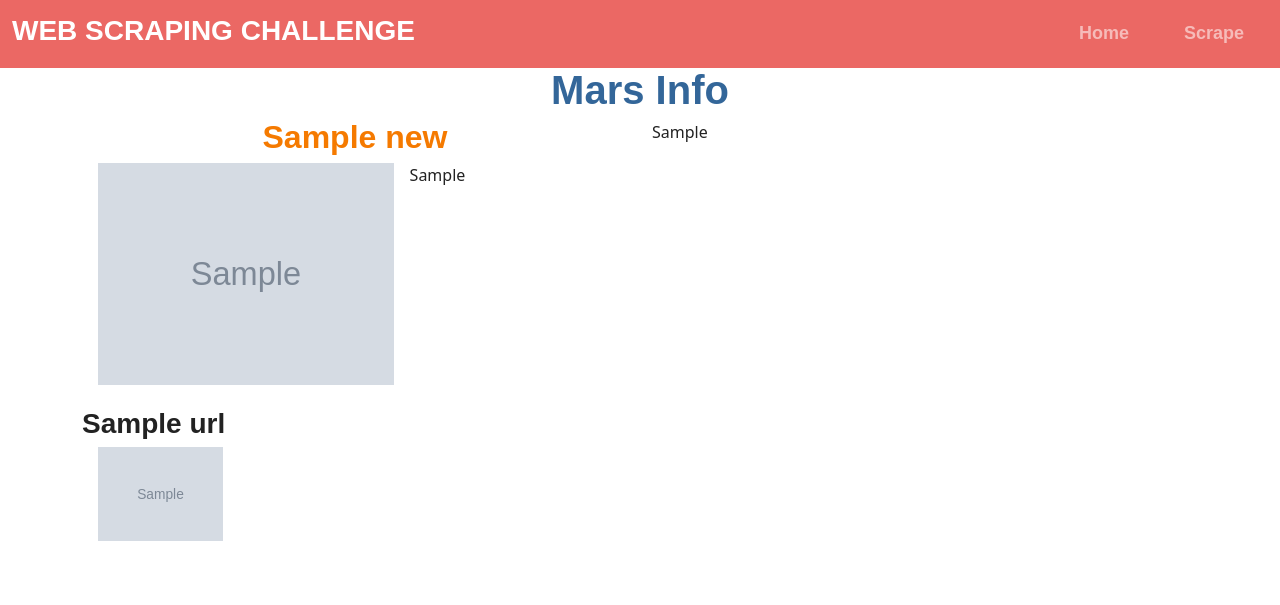
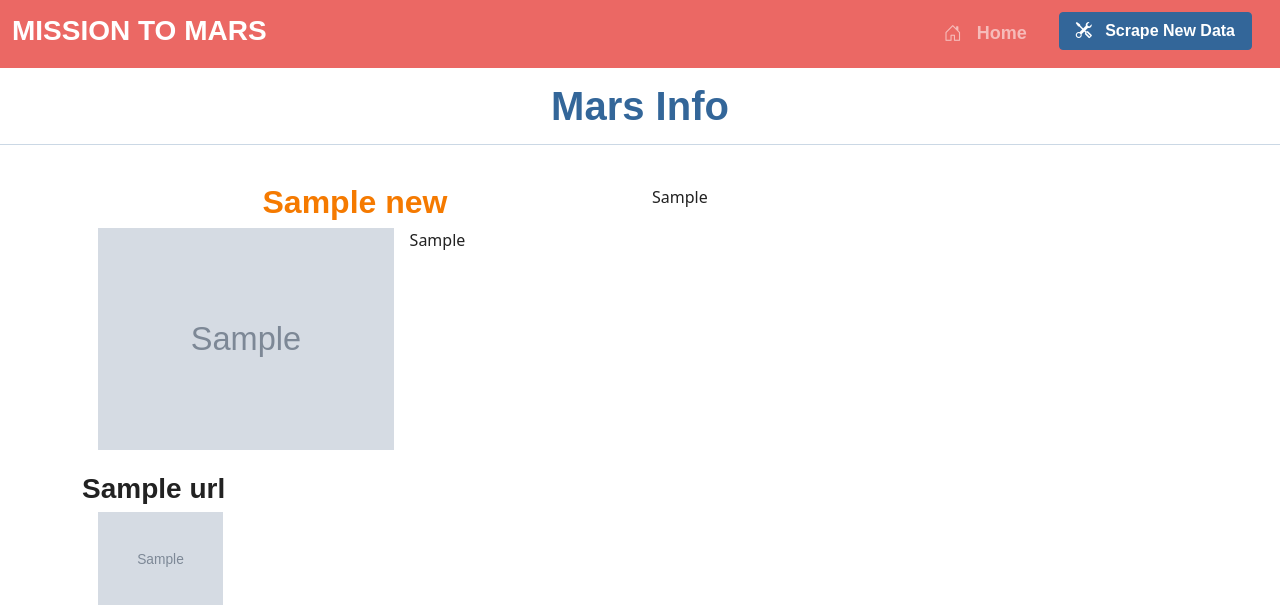
Before and after one commit to RL-Lane/web-scraping-challenge, a Flask app: page / in a window 1280 px wide. Shown: the top 605 px of the page. Run offline with Flask 2, Linux system fonts and the light colour scheme; grey boxes marked "Sample" are stand-in pictures; a database or web service that is not in the repository returns one stand-in record (values such as "Sample title"); some libraries are stand-ins or nearby versions; some web fonts are replaced.

Commit message:
styling adjustments

```diff
--- a/templates/index.html
+++ b/templates/index.html
@@ -7,14 +7,15 @@
     <head>
         <meta charset="utf-8">
         <meta http-equiv="X-UA-Compatible" content="IE=edge">
-        <title>Python Weather Analysis</title>
+        <title>Web Scraping Challenge</title>
         <meta name="description" content="">
         <meta name="viewport" content="width=device-width, initial-scale=1">
         <link rel="stylesheet" href="">
-        <link rel="stylesheet" href="../static/bootstrap.min.css">
+        <link rel="stylesheet" href="static/bootstrap.min.css">
         <link rel="stylesheet" href="style.css">
         <script type="text/javascript" src="https://cdn.jsdelivr.net/npm/bootstrap@5.0.1/dist/js/bootstrap.min.js"></script>
         <!-- <script src="https://code.jquery.com/jquery-3.6.0.js"></script> -->
+        <link rel="stylesheet" href="https://cdn.jsdelivr.net/npm/bootstrap-icons@1.8.3/font/bootstrap-icons.css">
 
 
     </head>
@@ -29,7 +30,7 @@
 
         <nav class="navbar navbar-expand-md navbar-dark bg-primary">
             <div class="container-fluid">
-              <a class="navbar-brand" href="/"><h3><strong>Web Scraping Challenge</strong></h3></a>
+              <a class="navbar-brand" href="/"><h3><strong>Mission to Mars</strong></h3></a>
               <button class="navbar-toggler" type="button" data-bs-toggle="collapse" data-bs-target="#navbarColor01"
               aria-controls="navbarColor01" aria-expanded="false" aria-label="Toggle navigation">
                 <span class="navbar-toggler-icon"></span>
@@ -49,7 +50,7 @@
                   </li>
 
                   <li class="nav-item px-3">
-                    <a class="nav-link" href="/scrape"><i class="bi bi-tools"></i>&nbsp;&nbsp;&nbsp;Scrape</a>
+                    <a class="btn btn-info" href="/scrape"><i class="bi bi-tools"></i>&nbsp;&nbsp;&nbsp;Scrape New Data</a>
                   </li>
 
 
@@ -64,7 +65,7 @@
           </nav>
 <!-- end navigation bar -->
 
-        <h1 class="text-info text-center">Mars Info</h1>
+        <h1 class="text-info text-center py-3">Mars Info<hr/></h1>
         <div class="container">
             <div class="row">
 
```
